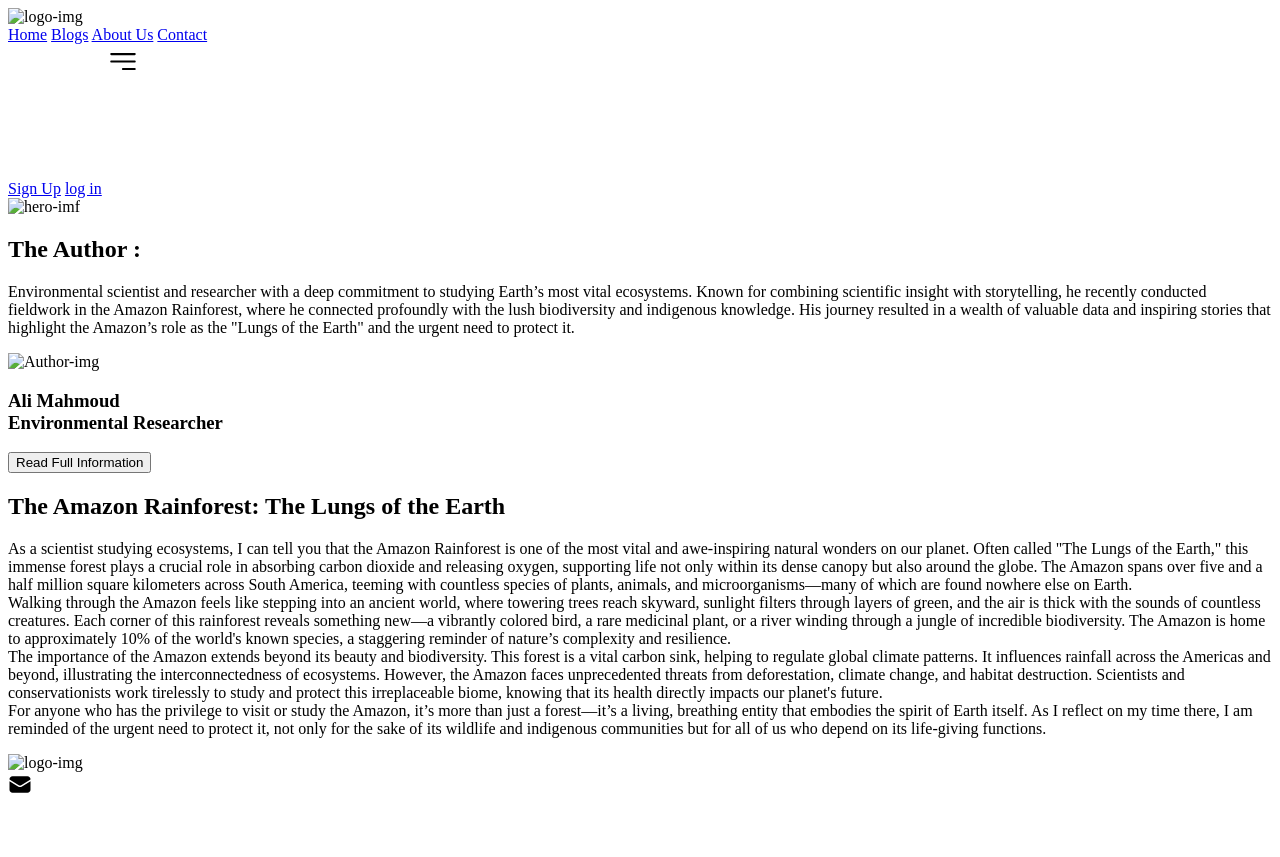
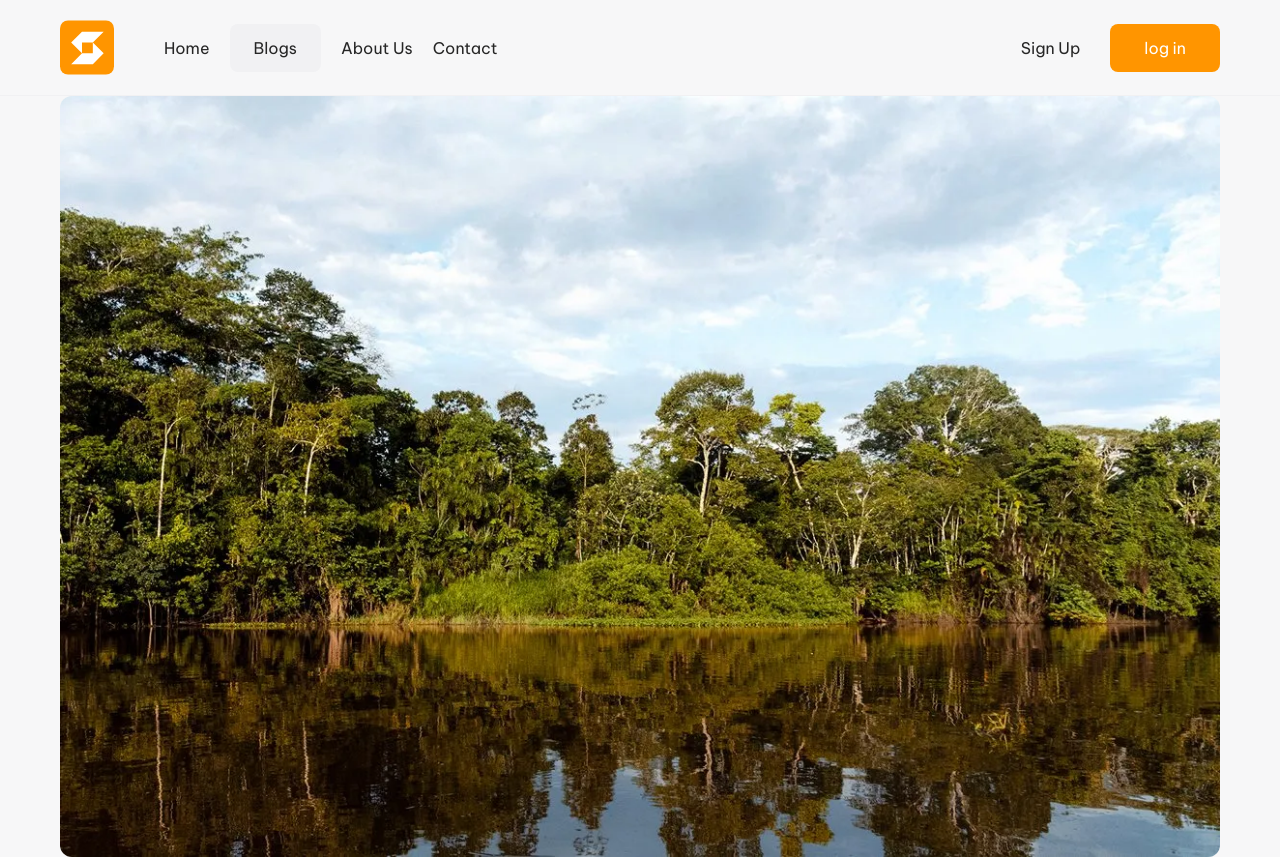
Before and after one commit to SamiShraim1/First-training-project, a plain HTML site: page assets/Pages/Amazon.html in a window 1280 px wide. Shown: the top 857 px of the page. Drawn offline with Linux system fonts and the light colour scheme; the site is published under a folder, as on GitHub Pages, so addresses that start at the root find nothing.

Commit message:
second commit

```diff
--- a/assets/Pages/Amazon.html
+++ b/assets/Pages/Amazon.html
@@ -4,16 +4,16 @@
     <meta charset="UTF-8" />
     <meta name="viewport" content="width=device-width, initial-scale=1.0" />
     <title>Blog</title>
-    <link rel="stylesheet" href="/assets/css/main.css" />
+    <link rel="stylesheet" href="../css/main.css" />
   </head>
   <body>
     <header class="header">
       <div class="container">
         <div class="row">
           <div class="header-left">
-            <img src="/assets/Images/Logo.svg" alt="logo-img" />
+            <img src="../Images/Logo.svg" alt="logo-img" />
             <nav class="navbar">
-              <a href="/index.html">Home</a>
+              <a href="../../index.html">Home</a>
               <a href="#" class="active">Blogs</a>
               <a href="#">About Us</a>
               <a href="#">Contact</a>
@@ -39,7 +39,7 @@
           <div class="Blog-img">
             <img
               class="img"
-              src="/assets/Images/Blogs-img-DetailsPage/2.webp"
+              src="../Images/Blogs-img-DetailsPage/2.webp"
               alt="hero-imf"
             />
           </div>
@@ -67,7 +67,7 @@
                 <div class="Author-user-area">
                   <div class="Author-user-Info">
                     <img
-                      src="/assets/Images/Author-img/user2.png"
+                      src="../Images/Author-img/user2.png"
                       alt="Author-img"
                     />
                     <h3>
@@ -132,7 +132,7 @@
         <div class="footer-main">
           <div class="row">
             <div class="footer-left">
-              <img src="/assets/Images/Logo.svg" alt="logo-img" />
+              <img src="../Images/Logo.svg" alt="logo-img" />
               <div class="Contact-lnfo">
                 <div class="Contact-lnfo-data">
                   <svg class="icon-mail" xmlns="http://www.w3.org/2000/svg">
--- a/assets/Pages/Northern.html
+++ b/assets/Pages/Northern.html
@@ -4,16 +4,16 @@
     <meta charset="UTF-8" />
     <meta name="viewport" content="width=device-width, initial-scale=1.0" />
     <title>Blog</title>
-    <link rel="stylesheet" href="/assets/css/main.css" />
+    <link rel="stylesheet" href="../css/main.css" />
   </head>
   <body>
     <header class="header">
       <div class="container">
         <div class="row">
           <div class="header-left">
-            <img src="/assets/Images/Logo.svg" alt="logo-img" />
+            <img src="../Images/Logo.svg" alt="logo-img" />
             <nav class="navbar">
-              <a href="/index.html">Home</a>
+              <a href="../../index.html">Home</a>
               <a href="#" class="active">Blogs</a>
               <a href="#">About Us</a>
               <a href="#">Contact</a>
@@ -39,7 +39,7 @@
           <div class="Blog-img">
             <img
               class="img"
-              src="/assets/Images/Blogs-img-DetailsPage/1.jpg"
+              src="../Images/Blogs-img-DetailsPage/1.jpg"
               alt="hero-imf"
             />
           </div>
@@ -64,7 +64,7 @@
                 <div class="Author-user-area">
                   <div class="Author-user-Info">
                     <img
-                      src="/assets/Images/Author-img/user1.png"
+                      src="../Images/Author-img/user1.png"
                       alt="Author-img"
                     />
                     <h3>
@@ -124,7 +124,7 @@
         <div class="footer-main">
           <div class="row">
             <div class="footer-left">
-              <img src="/assets/Images/Logo.svg" alt="logo-img" />
+              <img src="../Images/Logo.svg" alt="logo-img" />
               <div class="Contact-lnfo">
                 <div class="Contact-lnfo-data">
                   <svg class="icon-mail" xmlns="http://www.w3.org/2000/svg">
```
